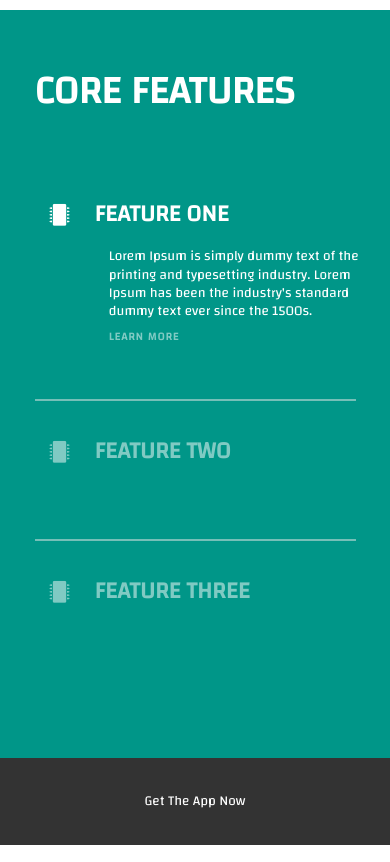
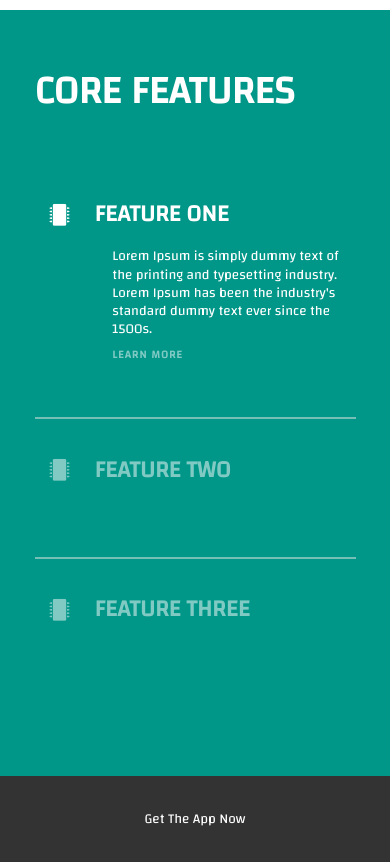
Before and after one commit to ScSherifTarek/Gym-Website, a PHP site: page / in a window 390 px wide. Shown: the part 2768-3630 px from the top of the page. Run offline with PHP 8.4, Linux system fonts and the light colour scheme.

Commit message:
Simple editing in the core features section

```diff
--- a/css/core-style.css
+++ b/css/core-style.css
@@ -261,7 +261,7 @@ body
     }
     #tabs .addon
     {
-        padding-left: 1.1vw;
+        padding-left: 2vw;
     }
 
 }
```
